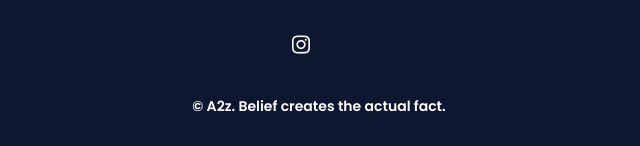
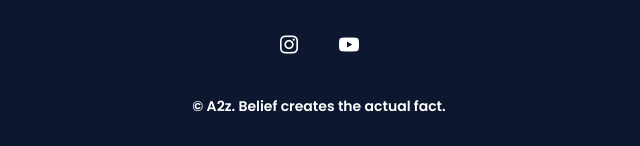
Before and after one commit to mahamadayazmomin/Ayaz-Portfolio, a plain HTML site: page index.html in a window 1280 px wide. Shown: the part 4007-4153 px from the top of the page, 321-961 px from the left. Drawn offline with nearby package versions, Linux system fonts and the light colour scheme.

Commit message:
Update 1index.html

```diff
--- a/index.html
+++ b/index.html
@@ -204,7 +204,7 @@
             <p class="footer__title">Designed by<br>Mahamadayaz</p>
             <div class="footer__social">
                 <a href="https://www.instagram.com/er_mdayaz/?hl=en" class="footer__icon"><i class='bx bxl-instagram' ></i></a>
-                <a href="https://www.youtube.com/@MDAyazOfficial" class="footer__icon"><i class='bx bxl-YouTube' ></i></a>
+                <a href="https://www.youtube.com/@MDAyazOfficial" class="footer__icon"><i class='bx bxl-youtube' ></i></a>
                <!--<a href="#" class="footer__icon"><i class='bx bxl-twitter' ></i></a>-->
             </div>
             <p class="footer__copy">&#169; A2z. Belief creates the actual fact.</p>
```
